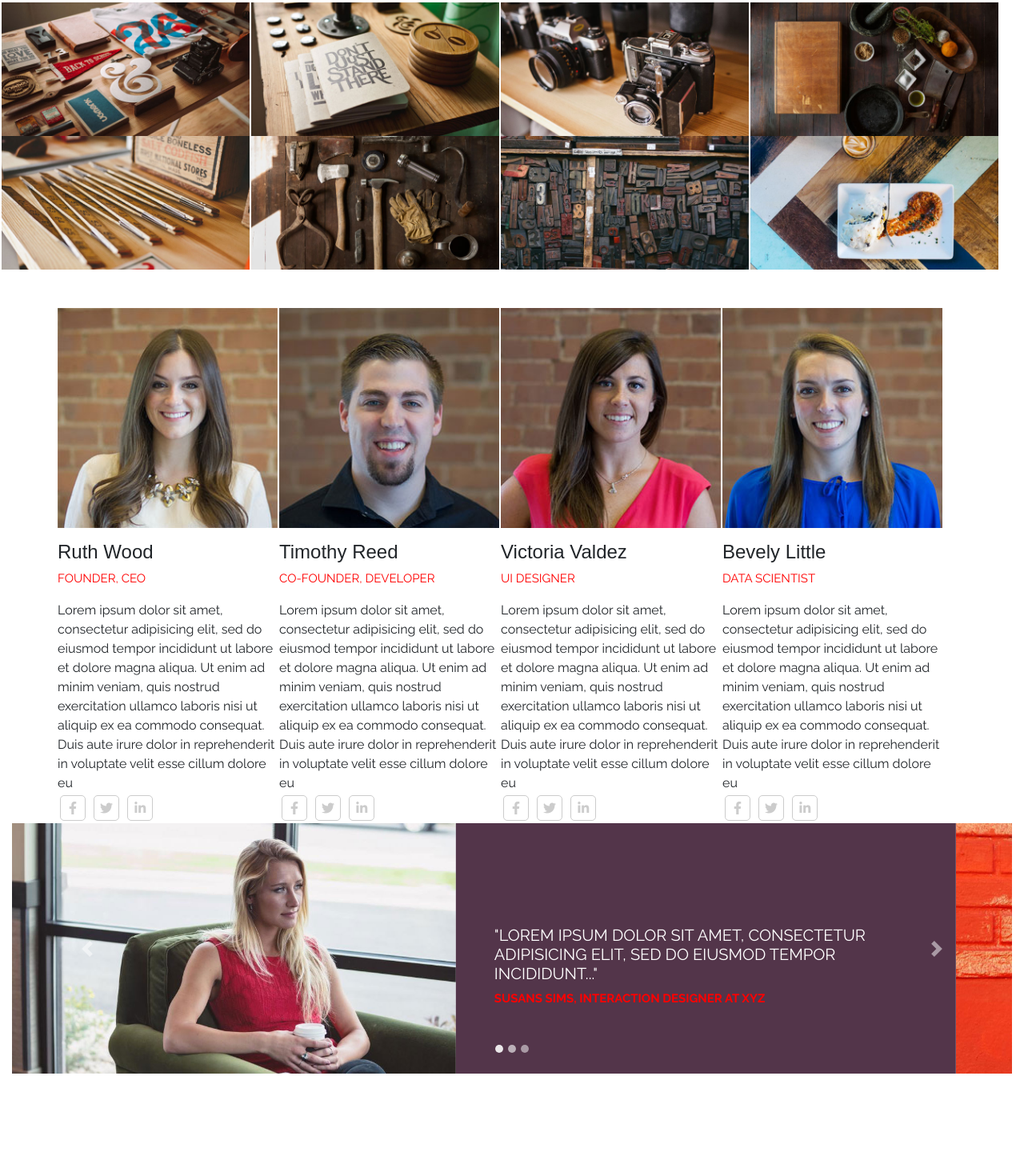
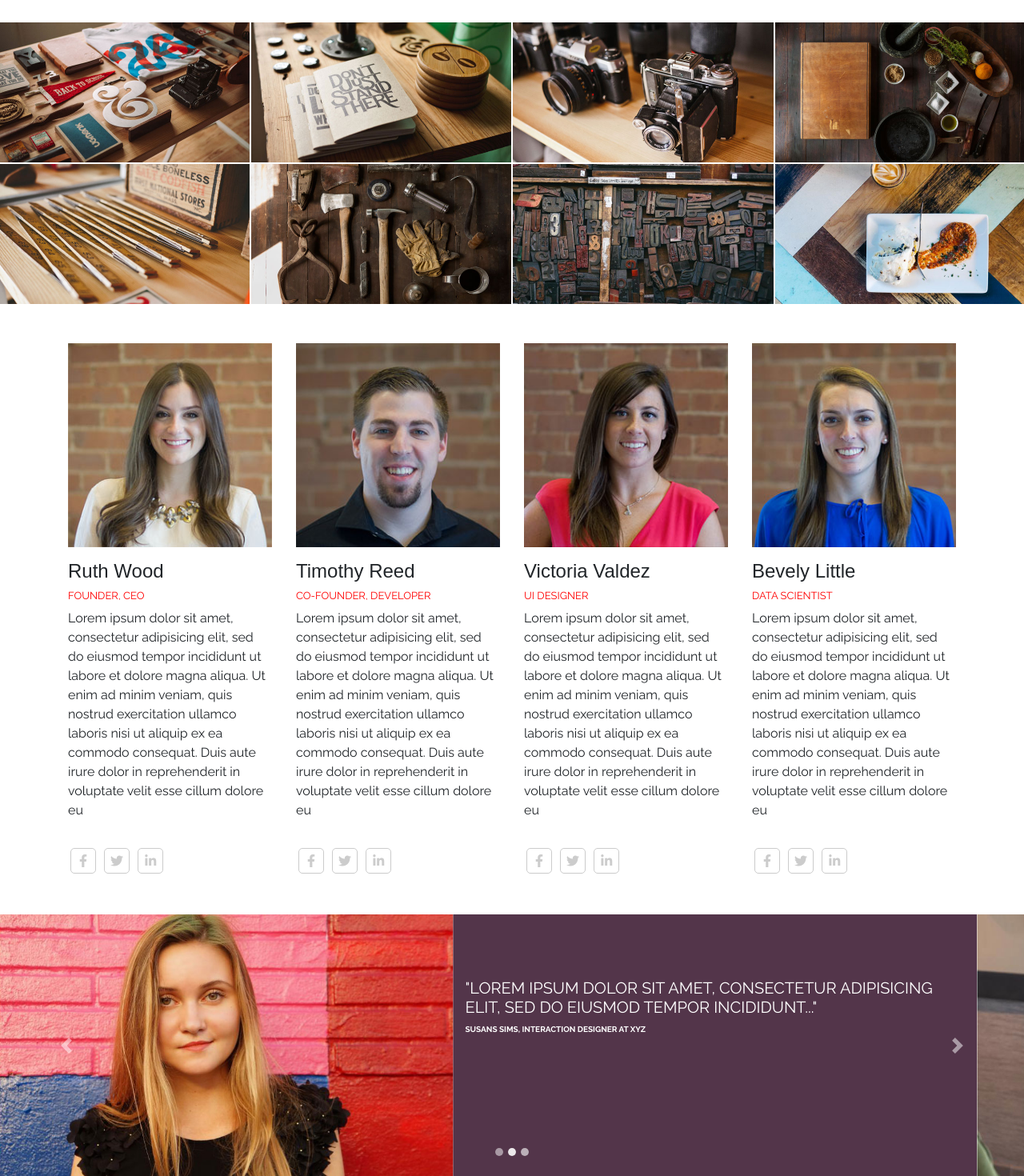
Before and after one commit to turakulovrustam194/homework, a plain HTML site: page index.html in a window 1280 px wide. Shown: the part 1330-2800 px from the top of the page at 80% size. Before the commit the page ends 2752 px from the top, so only its background shows below. Drawn offline with nearby package versions, Linux system fonts and the light colour scheme.

Commit message:
fixed bugs and add newness

```diff
--- a/css/index.css
+++ b/css/index.css
@@ -1,26 +1,32 @@
 body {
   font-family: 'Raleway', sans-serif;
 }
-.navbar{
+
+.navbar {
   color: #fff;
   font-size: 13px;
   text-transform: uppercase;
   padding: 25px 0;
   border-bottom: 1px solid #ccc;
 }
-.main-subtitle{
+
+.main-subtitle {
   color: #fff;
 }
-.header{
+
+.header {
   background-image: url(../images/banner.jpg);
   height: 750px;
 }
+
 .main-title {
   margin-top: 140px;
   margin-bottom: 35px;
   text-transform: uppercase;
   color: #fff;
+  font-size: 3rem;
 }
+
 .btn-findout {
   width: 200px;
   height: 40px;
@@ -30,18 +36,34 @@ body {
   text-transform: uppercase;
   font-size: 13px;
 }
+
+.btn-download {
+  width: 250px;
+  height: 40px;
+  margin-top: 2rem;
+  background-color: #e84545;
+  color: #fff;
+  text-transform: uppercase;
+  font-size: 13px;
+  font-weight: bold;
+}
+
+.second-button {
+  text-align: center;
+}
+
 .button:hover {
   background-color: rgb(140, 42, 42);
   color: #fff;
 }
-.nav-item{
+
+.nav-item {
   margin-left: 30px;
+}
 
-}
-.icons-wrapper {
+.icons-wrapper {}
 
-}
-.links{
+.links {
   color: #ccc;
   border: 1px solid #ccc;
   display: inline-block;
@@ -52,60 +74,64 @@ body {
   line-height: 2rem;
   margin: 3px;
 }
-a:hover .icons-wrapper{
+
+a:hover .icons-wrapper {
   background: #ccc;
   color: #111;
   text-decoration: none;
 }
+
 img {
   width: 100%;
 }
- .row, .col-12, .col-sm-6, .col-md-4, .col-lg-3, .col-xl-3{
+
+.col-12, .col-sm-6, .col-md-4, .col-lg-3, .col-xl-3 {
   position: relative;
- padding-right: 1px;
- padding-left: 1px;
   width: 100%;
 }
+
 .developers {
   margin-top: 3rem;
   display: flex;
   flex-flow: row nowrap;
-  justify-content: space-between;
-  padding-left: 15px;
-  padding-right: 15px;
 }
-.background{
+
+.background {
   position: relative;
   width: 100%;
   height: 100%;
   display: inline-block;
 }
-.background:hover{
+
+.background:hover {
   display: flex;
   flex-direction: column;
 }
-.project{
+
+.project {
   position: absolute;
   color: white;
   width: 100%;
   height: 100%;
   text-align: center;
   font-family: sans-serif;
-  padding-bottom: 5px;
 }
-.project:hover{
+
+.project:hover {
   opacity: 0.8;
   background: tomato;
 }
-p{
-  color: red;
-  font-size: 15px;
+
+.names {
+  font-size: 10px;
 }
-.project-name{
+
+.project-name {
   padding-top: 50px;
   color: white
 }
-.description{
+
+.description {
   color: white;
 }
 
@@ -113,36 +139,37 @@ p{
   border: 0;
   padding: 1rem;
 }
-.card-deck{
+
+.card-deck {
   margin-bottom: 3rem;
   margin-left: 2rem;
   margin-right: 2rem;
   padding: 1rem;
 }
-.card-text{
+
+.card-text {
   color: silver;
 }
-.block{
+
+.block {
   width: 3rem;
   height: 3rem;
   align-self: center;
 }
-h3{
+
+h3 {
   font-family: sans-serif;
   font-size: 0.8rem;
   font-weight: bold;
   margin-top: 2rem;
 }
-h2{
+
+h2 {
   margin-top: 1rem;
   font-family: sans-serif;
   font-size: 1.5rem;
 }
-.container-fluid {
-  display: flex;
-  flex-flow: row wrap;
-  margin-bottom: 2.5rem;
-}
+
 .style-button {
   text-transform: uppercase;
   padding: 10px 60px;
@@ -150,12 +177,27 @@ h2{
   color: #fff;
   background-color: #e84546;
 }
-.carousel-inner .carousel-item{
+
+.space {
+  padding: 1px;
+}
+
+.slider-margin {
+  margin-top: 3rem;
+}
+
+.socials {
+  margin-top: 2rem;
+}
+
+.carousel-inner .carousel-item {
   position: relative;
 }
-.carousel-inner .d-none{
+
+.carousel-inner .d-none {
   position: absolute;
-  padding: 3rem;
+  padding-top: 1rem;
+  padding-right: 3rem;
   top: 0;
   right: 0;
   left: initial;
@@ -163,25 +205,42 @@ h2{
   width: 100%;
   background-color: #53354a;
 }
-.carousel-text{
+
+.carousel-text {
+  text-transform: uppercase;
+  font-size: 8px;
   text-align: left;
 }
-.carousel-text{
-  text-transform: uppercase;
-  font-size: 8px;
-}
-.switch{
+
+.switch {
   width: 10px;
   height: 10px;
   border-radius: 50%
 }
+
+.ready {
+  margin-top: 2.5rem;
+}
+
 .carousel-indicators li {
   width: 10px;
   height: 10px;
 }
-h5{
-  margin-top: 5rem;
+
+h5 {
+  margin-top: 4rem;
 }
-.carousel-inner .carousel-item{
-  position: relative;
+
+.carousel-inner .carousel-item {
+  position: static;
 }
+
+.defenition {
+  text-align: center;
+  font-size: 12px;
+}
+
+h1 {
+  font-size: 13px;
+  color: red;
+}
--- a/index.html
+++ b/index.html
@@ -1,5 +1,6 @@
 <!DOCTYPE html>
 <html lang="en">
+
 <head>
   <meta charset="utf-8">
   <meta name="viewport" content="width=device-width, initial-scale=1.0">
@@ -10,21 +11,13 @@
   <link rel="stylesheet" href="css/index.css">
   <link href="https://fonts.googleapis.com/css?family=Raleway:400,700&display=swap" href="https://fonts.googleapis.com/css?family=Cardo:400,400i&display=swap" rel="stylesheet">
 </head>
+
 <body>
   <header class="header">
     <div class="container">
       <div class="navbar navbar-expand-xl navbar-dark bg-none">
-      <a  href="index.html" class="navbar-brand">
-      <img src="images/logo.png"></a>
-      <button
-       class="navbar-toggler"
-       type="button"
-       data-toggle="collapse"
-       data-target="#case"
-       aria-controls="case"
-       aria-expanded="false"
-       aria-label="Toggler"
-      >
+        <a href="index.html" class="navbar-brand"><img src="images/logo.png"></a>
+        <button class="navbar-toggler" type="button" data-toggle="collapse" data-target="#case" aria-controls="case" aria-expanded="false" aria-label="Toggler">
           <span class="navbar-toggler-icon"></span>
         </button>
         <div class="collapse navbar-collapse" id="case">
@@ -49,7 +42,7 @@
       </div>
       <div class="col-lg-9 text-center m-auto">
         <h1 class="main-title font-weight-bold">Your favorite one page multi purpose template</h1>
-          <p class="main-subtitle">Lorem ipsum dolor sit amet, consectetur adipisicing elit, sed do eiusmod tempor incididunt ut labore et dolore magna aliqua. Ut enim ad minim veniam, quis </p>
+        <p class="main-subtitle">Lorem ipsum dolor sit amet, consectetur adipisicing elit, sed do eiusmod tempor incididunt ut labore et dolore magna aliqua. Ut enim ad minim veniam. </p>
         <a href="">
           <button type="button" class="btn btn-findout button">Find Out More</button>
         </a>
@@ -92,7 +85,7 @@
   </div>
   <content class="container-fluid">
     <div class="row">
-        <div class="col-12 col-sm-6 col-md-4 col-lg-3 col-xl-3">
+      <div class="space col-12 col-sm-6 col-md-4 col-lg-3 col-xl-3">
         <div class="background">
           <img src="images/work-1.jpg">
           <div class="project">
@@ -101,7 +94,7 @@
           </div>
         </div>
       </div>
-        <div class="col-12 col-sm-6 col-md-4 col-lg-3 col-xl-3">
+      <div class="space col-12 col-sm-6 col-md-4 col-lg-3 col-xl-3">
         <div class="background">
           <img src="images/work-2.jpg">
           <div class="project">
@@ -110,7 +103,7 @@
           </div>
         </div>
       </div>
-        <div class="col-12 col-sm-6 col-md-4 col-lg-3 col-xl-3">
+      <div class="space col-12 col-sm-6 col-md-4 col-lg-3 col-xl-3">
         <div class="background">
           <img src="images/work-3.jpg">
           <div class="project">
@@ -119,7 +112,7 @@
           </div>
         </div>
       </div>
-        <div class="col-12 col-sm-6 col-md-4 col-lg-3 col-xl-3">
+      <div class="space col-12 col-sm-6 col-md-4 col-lg-3 col-xl-3">
         <div class="background">
           <img src="images/work-4.jpg">
           <div class="project">
@@ -128,7 +121,7 @@
           </div>
         </div>
       </div>
-        <div class="col-12 col-sm-6 col-md-4 col-lg-3 col-xl-3">
+      <div class="space col-12 col-sm-6 col-md-4 col-lg-3 col-xl-3">
         <div class="background">
           <img src="images/work-5.jpg">
           <div class="project">
@@ -137,7 +130,7 @@
           </div>
         </div>
       </div>
-        <div class="col-12 col-sm-6 col-md-4 col-lg-3 col-xl-3">
+      <div class="space col-12 col-sm-6 col-md-4 col-lg-3 col-xl-3">
         <div class="background">
           <img src="images/work-6.jpg">
           <div class="project">
@@ -146,7 +139,7 @@
           </div>
         </div>
       </div>
-        <div class="col-12 col-sm-6 col-md-4 col-lg-3 col-xl-3">
+      <div class="space col-12 col-sm-6 col-md-4 col-lg-3 col-xl-3">
         <div class="background">
           <img src="images/work-7.jpg">
           <div class="project">
@@ -155,7 +148,7 @@
           </div>
         </div>
       </div>
-        <div class="col-12 col-sm-6 col-md-4 col-lg-3 col-xl-3">
+      <div class="space col-12 col-sm-6 col-md-4 col-lg-3 col-xl-3">
         <div class="background">
           <img src="images/work-8.jpg">
           <div class="project">
@@ -165,13 +158,14 @@
         </div>
       </div>
     </div>
-    <section class="container developers">
-      <div class="row">
+    <section class="container">
+      <div class="row justify-content-between developers">
         <div class="col-12 col-sm-6  col-md-4  col-lg-3">
           <img src="images/team-1.jpg">
           <h2>Ruth Wood</h2>
-          <p>FOUNDER, CEO</p>
-          Lorem ipsum dolor sit amet, consectetur adipisicing elit, sed do eiusmod tempor incididunt ut labore et dolore magna aliqua. Ut enim ad minim veniam, quis nostrud exercitation ullamco laboris nisi ut aliquip ex ea commodo consequat. Duis aute irure dolor in reprehenderit in voluptate velit esse cillum dolore eu
+          <h1>FOUNDER, CEO</h1>
+          Lorem ipsum dolor sit amet, consectetur adipisicing elit, sed do eiusmod tempor incididunt ut labore et dolore magna aliqua. Ut enim ad minim veniam, quis nostrud exercitation ullamco laboris nisi ut aliquip ex ea commodo consequat. Duis
+          aute irure dolor in reprehenderit in voluptate velit esse cillum dolore eu
           <div class="icons-wrapper">
             <div class="socials">
               <a href="" class="links">
@@ -189,8 +183,9 @@
         <div class="col-12 col-sm-6  col-md-4  col-lg-3">
           <img src="images/team-2.jpg">
           <h2>Timothy Reed</h2>
-          <p>CO-FOUNDER, DEVELOPER</p>
-          Lorem ipsum dolor sit amet, consectetur adipisicing elit, sed do eiusmod tempor incididunt ut labore et dolore magna aliqua. Ut enim ad minim veniam, quis nostrud exercitation ullamco laboris nisi ut aliquip ex ea commodo consequat. Duis aute irure dolor in reprehenderit in voluptate velit esse cillum dolore eu
+          <h1>CO-FOUNDER, DEVELOPER</h1>
+          Lorem ipsum dolor sit amet, consectetur adipisicing elit, sed do eiusmod tempor incididunt ut labore et dolore magna aliqua. Ut enim ad minim veniam, quis nostrud exercitation ullamco laboris nisi ut aliquip ex ea commodo consequat. Duis
+          aute irure dolor in reprehenderit in voluptate velit esse cillum dolore eu
           <div class="socials">
             <a href="" class="links">
               <i class="fab fa-facebook-f"></i>
@@ -206,8 +201,9 @@
         <div class="col-12 col-sm-6  col-md-4  col-lg-3">
           <img src="images/team-3.jpg">
           <h2>Victoria Valdez</h2>
-          <p>UI DESIGNER</p>
-          Lorem ipsum dolor sit amet, consectetur adipisicing elit, sed do eiusmod tempor incididunt ut labore et dolore magna aliqua. Ut enim ad minim veniam, quis nostrud exercitation ullamco laboris nisi ut aliquip ex ea commodo consequat. Duis aute irure dolor in reprehenderit in voluptate velit esse cillum dolore eu
+          <h1>UI DESIGNER</h1>
+          Lorem ipsum dolor sit amet, consectetur adipisicing elit, sed do eiusmod tempor incididunt ut labore et dolore magna aliqua. Ut enim ad minim veniam, quis nostrud exercitation ullamco laboris nisi ut aliquip ex ea commodo consequat. Duis
+          aute irure dolor in reprehenderit in voluptate velit esse cillum dolore eu
           <div class="socials">
             <a href="" class="links">
               <i class="fab fa-facebook-f"></i>
@@ -223,8 +219,9 @@
         <div class="col-12 col-sm-6  col-md-4  col-lg-3">
           <img src="images/team-4.jpg">
           <h2>Bevely Little</h2>
-          <p>DATA SCIENTIST</p>
-          Lorem ipsum dolor sit amet, consectetur adipisicing elit, sed do eiusmod tempor incididunt ut labore et dolore magna aliqua. Ut enim ad minim veniam, quis nostrud exercitation ullamco laboris nisi ut aliquip ex ea commodo consequat. Duis aute irure dolor in reprehenderit in voluptate velit esse cillum dolore eu
+          <h1>DATA SCIENTIST</h1>
+          Lorem ipsum dolor sit amet, consectetur adipisicing elit, sed do eiusmod tempor incididunt ut labore et dolore magna aliqua. Ut enim ad minim veniam, quis nostrud exercitation ullamco laboris nisi ut aliquip ex ea commodo consequat. Duis
+          aute irure dolor in reprehenderit in voluptate velit esse cillum dolore eu
           <div class="socials">
             <a href="" class="links">
               <i class="fab fa-facebook-f"></i>
@@ -240,32 +237,33 @@
       </div>
     </section>
     <div class="container-fluid p-0 slider-margin">
+      <div class="row d-block">
         <div id="slide" class="carousel slide" data-ride="carousel">
           <ul class="carousel-indicators">
-        <li data-target="#slide" data-slide-to="0" class=" switch active"></li>
+            <li data-target="#slide" data-slide-to="2" class=" switch"></li>
+            <li data-target="#slide" data-slide-to="0" class="switch active"></li>
             <li data-target="#slide" data-slide-to="1" class="switch"></li>
-        <li data-target="#slide" data-slide-to="2" class="switch"></li>
           </ul>
           <div class="carousel-inner">
-          <div class="carousel-item active">
+            <div class="carousel-item">
               <div class="col-lg-6 p-0">
-            <img src="images/testimonial-1.jpg" class="d-block w-100" alt="...">
+                <img src="images/testimonial-1.jpg" class="d- w-100" alt="...">
               </div>
-            <div class="carousel-caption d-none d-md-block col-lg-6">
+              <div class="carousel-caption d-none col-lg-6 d-md-block">
                 <div class="carousel-text">
                   <h5>"Lorem ipsum dolor sit amet, consectetur adipisicing elit, sed do eiusmod tempor incididunt..."</h5>
-              <p class="font-weight-bold">SUSANS SIMS, INTERACTION DESIGNER AT XYZ</p>
+                  <p class="font-weight-bold names">SUSANS SIMS, INTERACTION DESIGNER AT XYZ</p>
                 </div>
               </div>
             </div>
-          <div class="carousel-item">
+            <div class="carousel-item active">
               <div class="col-lg-6 p-0">
                 <img src="images/testimonial-2.jpg" class="d-block w-100" alt="...">
               </div>
               <div class="carousel-caption d-none d-md-block col-lg-6">
                 <div class="carousel-text">
                   <h5>"Lorem ipsum dolor sit amet, consectetur adipisicing elit, sed do eiusmod tempor incididunt..."</h5>
-              <p class="font-weight-bold">SUSANS SIMS, INTERACTION DESIGNER AT XYZ</p>
+                  <p class="font-weight-bold names">SUSANS SIMS, INTERACTION DESIGNER AT XYZ</p>
                 </div>
               </div>
             </div>
@@ -276,7 +274,7 @@
               <div class="carousel-caption d-none d-md-block col-lg-6">
                 <div class="carousel-text">
                   <h5>"Lorem ipsum dolor sit amet, consectetur adipisicing elit, sed do eiusmod tempor incididunt..."</h5>
-              <p class="font-weight-bold">SUSANS SIMS, INTERACTION DESIGNER AT XYZ</p>
+                  <p class="font-weight-bold names">SUSANS SIMS, INTERACTION DESIGNER AT XYZ</p>
                 </div>
               </div>
             </div>
@@ -291,10 +289,24 @@
           </a>
         </div>
       </div>
+    </div>
+    <address class="container-fluid">
+      <div class="row justify-content-center w-100">
+        <div class="col-6 align-self-center">
+          <h4 class="ready">Are You Ready to Start? Download Now For Free!
+          </h4>
+          <p class="defenition font-weight-bold">FUSCE DAPIBUS, TELLUS AC CURSUS COMMODO</p>
+          <div class="second-button">
+            <button type="button" name="button" class="btn btn-download button">DOWNLOAD HERE</button>
+          </div>
+        </div>
+      </div>
+    </address>
     <script src="https://code.jquery.com/jquery-3.3.1.slim.min.js" integrity="sha384-q8i/X+965DzO0rT7abK41JStQIAqVgRVzpbzo5smXKp4YfRvH+8abtTE1Pi6jizo" crossorigin="anonymous"></script>
 
     <script src="https://cdnjs.cloudflare.com/ajax/libs/popper.js/1.14.7/umd/popper.min.js" integrity="sha384-UO2eT0CpHqdSJQ6hJty5KVphtPhzWj9WO1clHTMGa3JDZwrnQq4sF86dIHNDz0W1" crossorigin="anonymous"></script>
 
     <script src="https://stackpath.bootstrapcdn.com/bootstrap/4.3.1/js/bootstrap.min.js" integrity="sha384-JjSmVgyd0p3pXB1rRibZUAYoIIy6OrQ6VrjIEaFf/nJGzIxFDsf4x0xIM+B07jRM" crossorigin="anonymous"></script>
 </body>
+
 </html>
```
Lines whose indentation alone changed are shown as unchanged.
